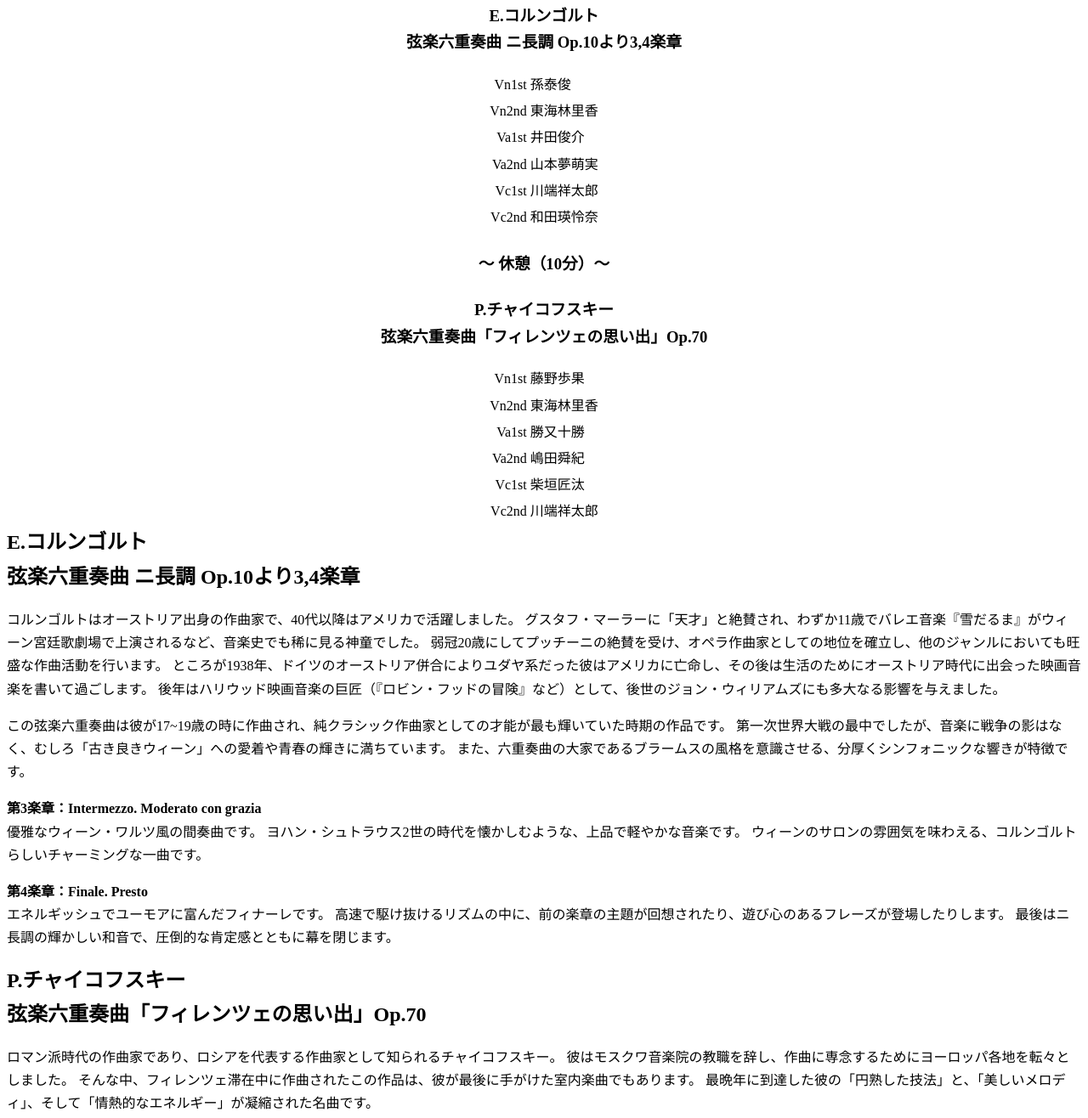
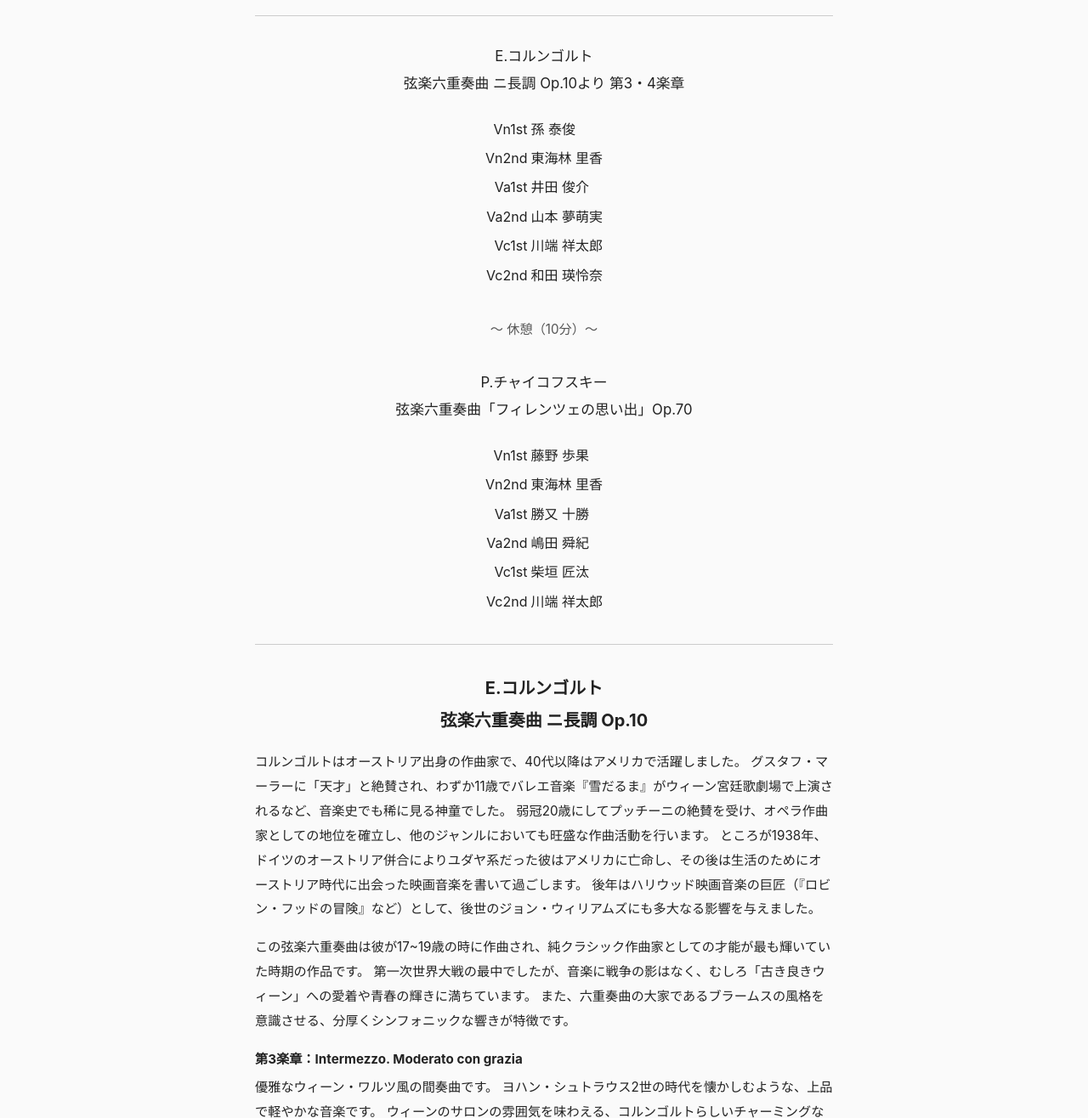
Before and after one commit to RubyPythonPerl/2025enyugakusha, a plain HTML site: page index.html in a window 1280 px wide. Shown: the part 264-1580 px from the top of the page at 85% size. Drawn offline with Linux system fonts and the light colour scheme.

Commit message:
Update index.html

```diff
--- a/index.html
+++ b/index.html
@@ -2,46 +2,68 @@
 <html lang="ja">
 <head>
 <meta charset="UTF-8">
+<meta name="viewport" content="width=device-width, initial-scale=1">
 <title>冬の小さな室内楽演奏会プログラム</title>
-<meta http-equiv="Content-type" content="text/html;charset=UTF-8">
 
 <style>
-@page {
-  size: A4 portrait;
-  margin: 25mm 20mm 30mm 20mm;
-  /* 上 右 下 左 */
+body {
+  margin: 0;
+  font-family: -apple-system, BlinkMacSystemFont, "Hiragino Sans",
+               "Noto Sans JP", "Helvetica Neue", Arial, sans-serif;
+  line-height: 1.9;
+  background: #fafafa;
+  color: #222;
 }
 
-.page {
-	page-break-after: always;
-	break-after: page;
+/* 全体レイアウト */
+main {
+  max-width: 680px;
+  margin: 0 auto;
+  padding: 1.2rem;
 }
 
-body {
-  /* font-family: "Noto Serif JP", "Hiragino Mincho ProN", serif; */
-  line-height: 1.7;
+/* 見出し */
+h1 {
+  font-size: 1.6rem;
+  text-align: center;
+  margin: 2rem 0 0.5rem;
 }
 
-h1, h2, h3 {
-  page-break-after: avoid;
-  margin: 0 auto;
+h2 {
+  font-size: 1.25rem;
+  text-align: center;
+  margin: 1.8rem 0 1rem;
 }
 
-.piece-title {
-  page-break-after: avoid;
+h3 {
+  font-size: 1.05rem;
   text-align: center;
-  margin-top: 1.2em;
-  margin-bottom: 0.9em;
+  margin: 1.2rem 0;
+  font-weight: normal;
 }
 
-p {
-  orphans: 2;
-  widows: 2;
+/* 区切り */
+hr {
+  border: none;
+  border-top: 1px solid #ccc;
+  margin: 2rem 0;
 }
 
-.no-break {
-  break-inside: avoid;
+/* 演奏者リスト（tableの代替） */
+/* .performers {
+  margin: 1rem auto 2rem;
+  padding: 0;
 }
+
+.performers dt {
+  font-weight: bold;
+  float: left;
+  width: 4.5em;
+}
+
+.performers dd {
+  margin: 0 0 0.6rem 5em;
+} */
 
 .tb-right {
 	border: none;
@@ -52,100 +74,136 @@ p {
 	border: none;
 	text-align: left;
 }
+
+/* 本文 */
+p {
+  margin: 1rem 0;
+  font-size: 0.95rem;
+}
+
+/* 楽章タイトル */
+p b {
+  display: block;
+  margin-bottom: 0.3rem;
+}
+
+/* 休憩表示 */
+.break {
+  text-align: center;
+  margin: 2rem 0;
+  font-size: 0.95rem;
+  color: #555;
+}
 </style>
 </head>
+
 <body>
-<section class="page">
-<h1 class="piece-title">冬の小さな室内楽演奏会</h1>
-<h2 class="piece-title">〜弦楽六重奏曲に寄せて〜</h2>
-<h3 class="piece-title">2025/12/26(金)<br>遠友学舎 談話ラウンジ</h3>
-<!-- <h1  class="piece-title">~ Program ~</h1> -->
+<main>
+
+<h1>冬の小さな室内楽演奏会</h1>
+<h2>〜弦楽六重奏曲に寄せて〜</h2>
+<h3>2025/12/26(金)<br>遠友学舎 談話ラウンジ</h3>
+
 <hr>
 
-<h3 class="piece-title">E.コルンゴルト<br>弦楽六重奏曲 ニ長調 Op.10より3,4楽章</h3>
+<h3>E.コルンゴルト<br>弦楽六重奏曲 ニ長調 Op.10より 第3・4楽章</h3>
+
 <table style="margin: 0 auto;">
 <tbody><tr>
     <td class="tb-right">Vn1st</td>
-    <td class="tb-left">孫泰俊</td>
+    <td class="tb-left">孫 泰俊</td>
 </tr>
 <tr>
     <td class="tb-right">Vn2nd</td>
-    <td class="tb-left">東海林里香</td>
+    <td class="tb-left">東海林 里香</td>
 </tr>
 <tr>
     <td class="tb-right">Va1st</td>
-    <td class="tb-left">井田俊介</td>
+    <td class="tb-left">井田 俊介</td>
 </tr>
 <tr>
     <td class="tb-right">Va2nd</td>
-    <td class="tb-left">山本夢萌実</td>
+    <td class="tb-left">山本 夢萌実</td>
 </tr>
 <tr>
     <td class="tb-right">Vc1st</td>
-    <td class="tb-left">川端祥太郎</td>
+    <td class="tb-left">川端 祥太郎</td>
 </tr>
 <tr>
     <td class="tb-right">Vc2nd</td>
-    <td class="tb-left">和田瑛怜奈</td>
+    <td class="tb-left">和田 瑛怜奈</td>
 </tr>
 </tbody>
 </table>
-<h3 class="piece-title">〜 休憩（10分）〜</h3>
-<h3 class="piece-title">P.チャイコフスキー<br>弦楽六重奏曲「フィレンツェの思い出」Op.70</h3>
+
+<div class="break">〜 休憩（10分）〜</div>
+
+<h3>P.チャイコフスキー<br>
+弦楽六重奏曲「フィレンツェの思い出」Op.70</h3>
+
 <table style="margin: 0 auto;">
 <tbody><tr>
     <td class="tb-right">Vn1st</td>
-    <td class="tb-left">藤野歩果</td>
+    <td class="tb-left">藤野 歩果</td>
 </tr>
 <tr>
     <td class="tb-right">Vn2nd</td>
-    <td class="tb-left">東海林里香</td>
+    <td class="tb-left">東海林 里香</td>
 </tr>
 <tr>
     <td class="tb-right">Va1st</td>
-    <td class="tb-left">勝又十勝</td>
+    <td class="tb-left">勝又 十勝</td>
 </tr>
 <tr>
     <td class="tb-right">Va2nd</td>
-    <td class="tb-left">嶋田舜紀</td>
+    <td class="tb-left">嶋田 舜紀</td>
 </tr>
 <tr>
     <td class="tb-right">Vc1st</td>
-    <td class="tb-left">柴垣匠汰</td>
+    <td class="tb-left">柴垣 匠汰</td>
 </tr>
 <tr>
     <td class="tb-right">Vc2nd</td>
-    <td class="tb-left">川端祥太郎</td>
+    <td class="tb-left">川端 祥太郎</td>
 </tr>
 </tbody></table>
-<!-- <hr> -->
-</section>
 
-<section class="page">
-<h2>E.コルンゴルト<br>弦楽六重奏曲 ニ長調 Op.10より3,4楽章</h2>
-<p>コルンゴルトはオーストリア出身の作曲家で、40代以降はアメリカで活躍しました。
+<hr>
+
+<h2>E.コルンゴルト<br>弦楽六重奏曲 ニ長調 Op.10</h2>
+
+<p>
+コルンゴルトはオーストリア出身の作曲家で、40代以降はアメリカで活躍しました。
 グスタフ・マーラーに「天才」と絶賛され、わずか11歳でバレエ音楽『雪だるま』がウィーン宮廷歌劇場で上演されるなど、音楽史でも稀に見る神童でした。
 弱冠20歳にしてプッチーニの絶賛を受け、オペラ作曲家としての地位を確立し、他のジャンルにおいても旺盛な作曲活動を行います。
 ところが1938年、ドイツのオーストリア併合によりユダヤ系だった彼はアメリカに亡命し、その後は生活のためにオーストリア時代に出会った映画音楽を書いて過ごします。
 後年はハリウッド映画音楽の巨匠（『ロビン・フッドの冒険』など）として、後世のジョン・ウィリアムズにも多大なる影響を与えました。</p>
 <p>この弦楽六重奏曲は彼が17~19歳の時に作曲され、純クラシック作曲家としての才能が最も輝いていた時期の作品です。
 第一次世界大戦の最中でしたが、音楽に戦争の影はなく、むしろ「古き良きウィーン」への愛着や青春の輝きに満ちています。
-また、六重奏曲の大家であるブラームスの風格を意識させる、分厚くシンフォニックな響きが特徴です。</p>
+また、六重奏曲の大家であるブラームスの風格を意識させる、分厚くシンフォニックな響きが特徴です。
+</p>
+
 <p>
-<b>第3楽章：Intermezzo. Moderato con grazia</b><br>
+<b>第3楽章：Intermezzo. Moderato con grazia</b>
 優雅なウィーン・ワルツ風の間奏曲です。
 ヨハン・シュトラウス2世の時代を懐かしむような、上品で軽やかな音楽です。
-ウィーンのサロンの雰囲気を味わえる、コルンゴルトらしいチャーミングな一曲です。</p>
+ウィーンのサロンの雰囲気を味わえる、コルンゴルトらしいチャーミングな一曲です。
+</p>
+
 <p>
-<b>第4楽章：Finale. Presto</b><br>
+<b>第4楽章：Finale. Presto</b>
 エネルギッシュでユーモアに富んだフィナーレです。
 高速で駆け抜けるリズムの中に、前の楽章の主題が回想されたり、遊び心のあるフレーズが登場したりします。
-最後はニ長調の輝かしい和音で、圧倒的な肯定感とともに幕を閉じます。</p>
-</section>
+最後はニ長調の輝かしい和音で、圧倒的な肯定感とともに幕を閉じます。
+</p>
 
-<section class="page">
-<h2>P.チャイコフスキー<br>弦楽六重奏曲「フィレンツェの思い出」Op.70</h2>
-<p>ロマン派時代の作曲家であり、ロシアを代表する作曲家として知られるチャイコフスキー。
+<hr>
+
+<h2>P.チャイコフスキー<br>
+弦楽六重奏曲「フィレンツェの思い出」Op.70</h2>
+
+<p>
+ロマン派時代の作曲家であり、ロシアを代表する作曲家として知られるチャイコフスキー。
 彼はモスクワ音楽院の教職を辞し、作曲に専念するためにヨーロッパ各地を転々としました。
 そんな中、フィレンツェ滞在中に作曲されたこの作品は、彼が最後に手がけた室内楽曲でもあります。
 最晩年に到達した彼の「円熟した技法」と、「美しいメロディ」、そして「情熱的なエネルギー」が凝縮された名曲です。</p>
@@ -153,40 +211,45 @@ p {
 チャイコフスキー自身、手紙の中で「6本の楽器のために書くのがこれほど難しいとは思わなかった」と語っており、苦心の末に交響曲のような重厚感と、室内楽の繊細さを両立させました。
 そのため、弦楽合奏で演奏されることも多い作品です。</p>
 <p>作曲を開始したのはイタリア滞在中ですが、実際に曲が完成したのはロシアに帰国した後です。
-そのため、イタリアの明るく歌うような雰囲気（特に第2楽章）と、ロシアの土着的な熱気や哀愁（第3、4楽章）が入り混じった独特の世界観を持っており「フィレンツェでの日々をロシアから回想している」曲であるといえるでしょう。</p>
+そのため、イタリアの明るく歌うような雰囲気（特に第2楽章）と、ロシアの土着的な熱気や哀愁（第3、4楽章）が入り混じった独特の世界観を持っており「フィレンツェでの日々をロシアから回想している」曲であるといえるでしょう。
+</p>
 
 <p>
-<b>第1楽章：Allegro con spirito</b><br>
+<b>第1楽章：Allegro con spirito</b>
 冒頭から、チャイコフスキーらしい激しく情熱的な第1主題がいきなり提示されます。
 悲劇的でありながら力強いエネルギーと疾走感に満ちており、一度聴いたら忘れられないインパクトがあります。
 第2主題はイ長調の穏やかで優美なメロディが現れ、激しさとの対比が印象的です。
 二つの主題による複雑で豊かな響きのポリフォニック（対位法を用いた）な中間部から第1主題に戻り、今度はニ長調の第2主題が繰り返されます。
-長調のまま曲が終盤に繋がるように見せながら、ニ短調で第1主題が再登場しそのままコーダへと入り、急加速して終わります。</p>
+長調のまま曲が終盤に繋がるように見せながら、ニ短調で第1主題が再登場しそのままコーダへと入り、急加速して終わります。
+</p>
 
 <p>
-<b>第2楽章：Adagio cantabile e con moto</b><br>
+<b>第2楽章：Adagio cantabile e con moto</b>
 6台の弦楽器の響きに満ちた序章の後、ピッツィカートがギターやマンドリンのような伴奏を刻みます。
 そこに、ソプラノの第1ヴァイオリンの語りかけとテノールの第1チェロによる愛を語らうような甘美な二重奏を奏でます。
 まさにイタリアのオペラのアリアを思わせる、ロマンティックな「歌」の世界です。
 主旋律がほかの楽器に受け渡される中で大きく高揚し、やがて全員のカンティレーナへと続きます。
-中間部では三連符によるニ短調の間奏が現れますが、今度は第1チェロの語りがけに第1ヴァイオリンが応える形でロマンティックな曲調に戻っていきます。</p>
+中間部では三連符によるニ短調の間奏が現れますが、今度は第1チェロの語りがけに第1ヴァイオリンが応える形でロマンティックな曲調に戻っていきます。
+</p>
 
-<p><b>第3楽章：Allegretto moderato</b><br>
+<p>
+<b>第3楽章：Allegretto moderato</b>
 イタリアの雰囲気から一転して、ロシアの民謡風の素朴な旋律が現れます。
 哀愁を帯びたメロディですが、リズムは舞曲のように軽快です。
-中間部では、コサックを思わせる賑やかで技巧的な盛り上がりを見せます。</p>
+中間部では、コサックを思わせる賑やかで技巧的な盛り上がりを見せます。
+</p>
 
 <p>
-<b>第4楽章：Allegro vivace</b><br>
+<b>第4楽章：Allegro vivace</b>
 ロシアの農民の踊りを思わせるような、土臭くエネルギッシュな楽章です。
 構成としては、展開部なしのロンド・ソナタ形式となっており、複数の主題が変形されつつ繰り返されます。
-第1ヴァイオリンによるニ短調の主題の後、1ヴィオラから始まるフーガによって長調に転じます。
+第1ヴァイオリンによるニ短調の主題の後、第1ヴィオラから始まるフーガによって長調に転じます。
 複雑な絡み合いがやがて合流すると、第1ヴァイオリンと第1チェロによるハ長調の第2主題が朗々と歌い上げられます。
 第2主題の提示が終わると、第1ヴァイオリン、第2ヴィオラによって第1主題が長調で示され、半音ずつ上昇する転調によって第1主題がニ短調で刻まれます。
 ヴァイオリン2台→ヴィオラ2台→チェロ2台の順に第1主題が登場すると複雑なフーガになります。
-ヴァイオリン2台による第2主題がニ長調で戻ってくると、最後は輝かしく圧倒的なエネルギーを放ちながら幕を閉じます。</p>
+ヴァイオリン2台による第2主題がニ長調で戻ってくると、最後は輝かしく圧倒的なエネルギーを放ちながら幕を閉じます。
+</p>
 
-<!-- <p>本日はお越しいただき誠にありがとうございました。</p> -->
-</section>
+</main>
 </body>
 </html>
```
